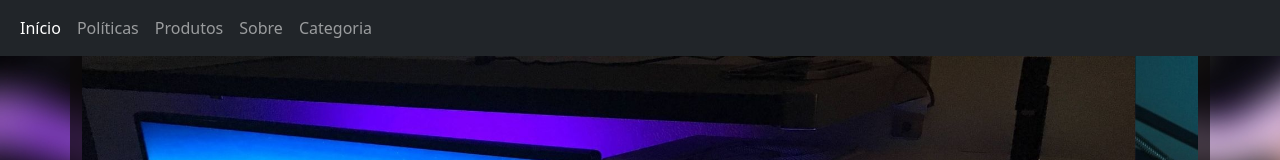
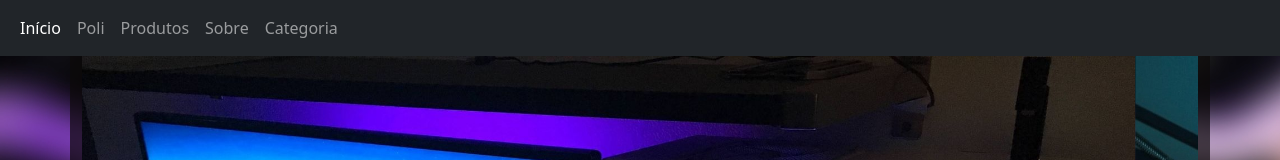
Before and after one commit to Gabriel-Nakano/Moonfy, a plain HTML site: page index.html in a window 1280 px wide. Shown: the top 160 px of the page. Drawn offline with nearby package versions, Linux system fonts and the light colour scheme.

Commit message:
Atualização

```diff
--- a/index.html
+++ b/index.html
@@ -27,7 +27,7 @@
           <div class="collapse navbar-collapse" id="navbarNavAltMarkup">
             <div class="navbar-nav">
               <a class="nav-link menu2 active" aria-current="page" href="./index.html"> Início </a>
-              <a class="nav-link menu2" href="f"> Políticas </a>
+              <a class="nav-link menu2" href="f"> Poli </a>
               <a class="nav-link menu2" href="/produtos.html"> Produtos </a>
               <a class="nav-link menu2" href="f"> Sobre </a>
               <a class="nav-link menu2" href="f"> Categoria </a>
```
